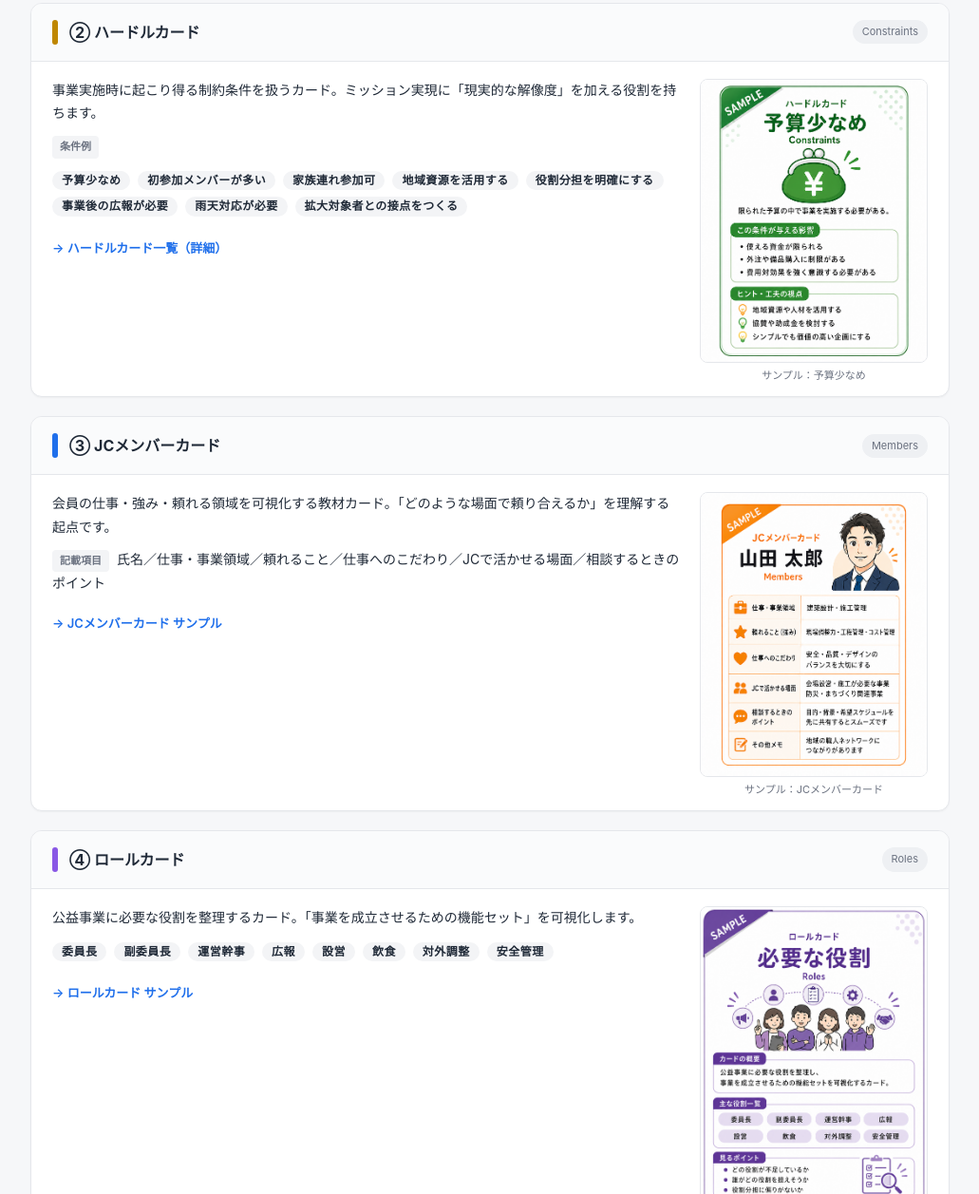
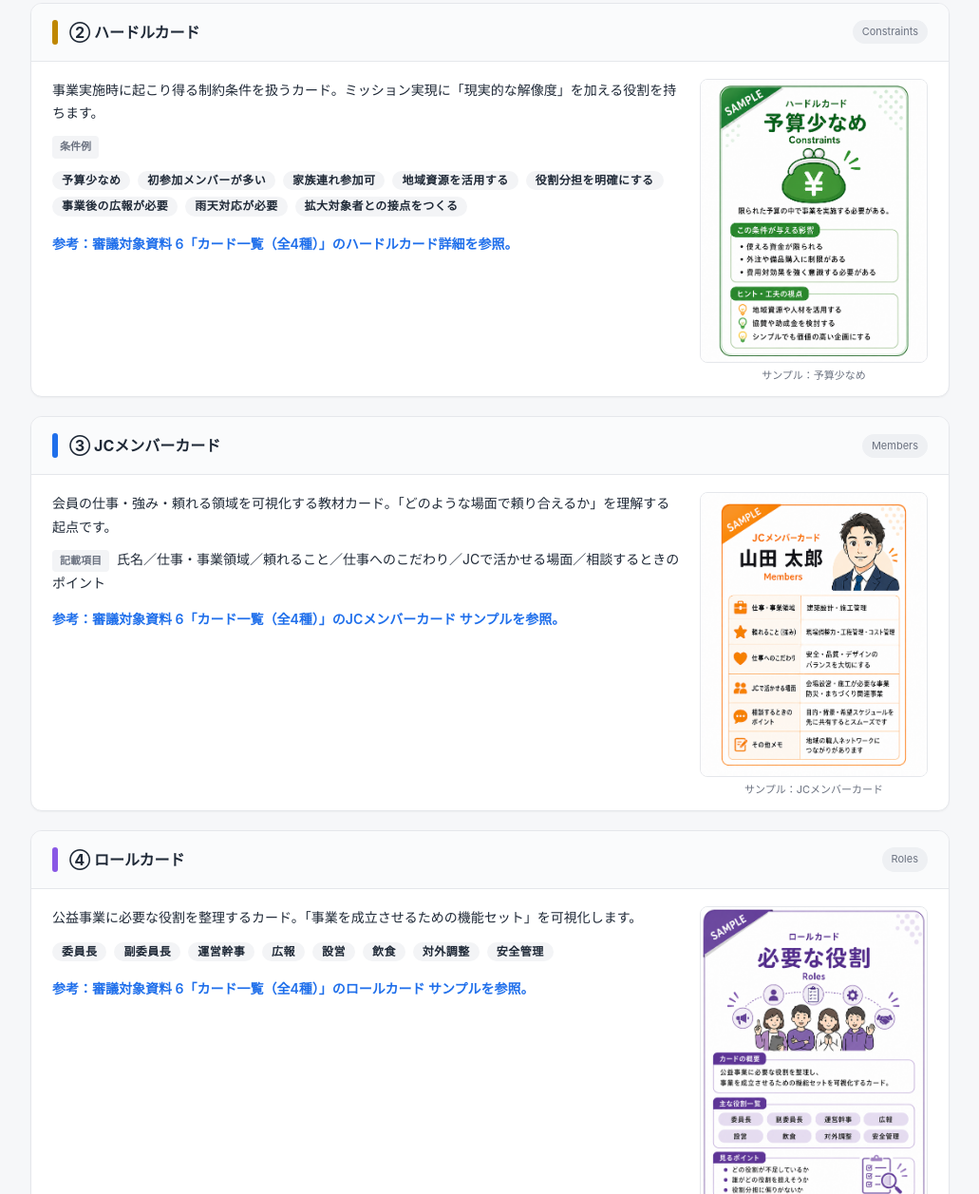
Before and after one commit to norinity1103/kaga-jc-academy-2026, a website: page reference/審議対象資料/KAGA_JC_GATHERING_仕様書.htm in a window 1280 px wide. Shown: the part 2393-3650 px from the top of the page at 95% size, without its empty margins (124-1155 px from the left). Drawn offline with Linux system fonts and the light colour scheme.

Commit message:
edit(仕様書): カード詳細リンク（→ ）を「参考：審議対象資料6」メモに置換
PDF印刷時に外部HTMLへのリンクは機能しないため、
各カード詳細セクションの <a class="more-link" href="..."> リンクを
非クリック式の参照メモ（参考：審議対象資料6 …）に変更。
紙でも資料間の参照関係が把握できるよう統一フォーマットに整理。

Co-Authored-By: Claude Sonnet 4.6 <noreply@anthropic.com>

```diff
--- a/reference/審議対象資料/KAGA_JC_GATHERING_仕様書.htm
+++ b/reference/審議対象資料/KAGA_JC_GATHERING_仕様書.htm
@@ -296,7 +296,7 @@
       <span class="pill">地域資源活用事業</span>
       <span class="pill">拡大につながる地域連携事業</span>
     </p>
-    <a class="more-link" href="カード一覧.htm#mission">→ ミッションカード一覧（詳細）</a>
+    <p class="more-link"><span style="font-weight:600">参考：</span>審議対象資料 6「カード一覧（全4種）」のミッションカード詳細を参照。</p>
   </div>
 </section>
 
@@ -324,7 +324,7 @@
       <span class="pill">雨天対応が必要</span>
       <span class="pill">拡大対象者との接点をつくる</span>
     </p>
-    <a class="more-link" href="カード一覧.htm#hurdle">→ ハードルカード一覧（詳細）</a>
+    <p class="more-link"><span style="font-weight:600">参考：</span>審議対象資料 6「カード一覧（全4種）」のハードルカード詳細を参照。</p>
   </div>
 </section>
 
@@ -342,7 +342,7 @@
     </figure>
     <p>会員の仕事・強み・頼れる領域を可視化する教材カード。「どのような場面で頼り合えるか」を理解する起点です。</p>
     <p><span class="label">記載項目</span>氏名／仕事・事業領域／頼れること／仕事へのこだわり／JCで活かせる場面／相談するときのポイント</p>
-    <a class="more-link" href="カード一覧.htm#jc-member">→ JCメンバーカード サンプル</a>
+    <p class="more-link"><span style="font-weight:600">参考：</span>審議対象資料 6「カード一覧（全4種）」のJCメンバーカード サンプルを参照。</p>
   </div>
 </section>
 
@@ -369,7 +369,7 @@
       <span class="pill">対外調整</span>
       <span class="pill">安全管理</span>
     </p>
-    <a class="more-link" href="カード一覧.htm#role">→ ロールカード サンプル</a>
+    <p class="more-link"><span style="font-weight:600">参考：</span>審議対象資料 6「カード一覧（全4種）」のロールカード サンプルを参照。</p>
   </div>
 </section>
 
```
